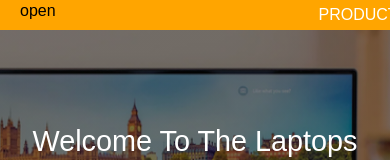
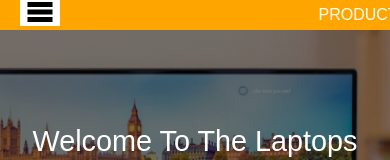
Before and after one commit to nikhea/vuejs_ecommerce, a Vue app: page / in a window 390 px wide. Shown: the top 160 px of the page. Built offline with nearby package versions, Linux system fonts and the light colour scheme; no server answers.

Commit message:
change to Hamburger Menu

```diff
--- a/src/components/Header.vue
+++ b/src/components/Header.vue
@@ -6,7 +6,16 @@
           <router-link to="/">Products</router-link>
         </div>
         <div class="toggle">
-          <div @click="navItemss = !navItemss">open</div>
+          <div @click="navItemss = !navItemss">
+            <svg viewBox="0 0 100 80" width="40" height="20" class="svg">
+              <rect width="100" height="20" />
+              <rect y="30" width="100" height="20" />
+              <rect y="60" width="100" height="20" />
+            </svg>
+
+
+
+          </div>
         </div>
         <ul :class="changeClasses">
           <li>
@@ -164,7 +173,7 @@ export default {
     grid-column: 7/10;
     font-size: 1em;
     /* padding-top: 6px; */
-    padding: 6px
+    padding: 6px;
   }
   .header__Brand a {
     padding: 7px 20px;
@@ -194,9 +203,15 @@ export default {
     left: 20px;
     top: -1%;
     padding-top: 10px;
+    color: #fff;
+    background-color: #fff
+  }
+  .svg{
+    color: #fff;
   }
 
-  .navItems,ul {
+  .navItems,
+  ul {
     position: absolute;
     background: #d88f08;
     height: 100vh;
@@ -206,7 +221,7 @@ export default {
     display: block;
   }
   .navItemss {
-    left:  -75em;
+    left: -75em;
   }
 }
 </style>
```
Lines whose indentation alone changed are shown as unchanged.
